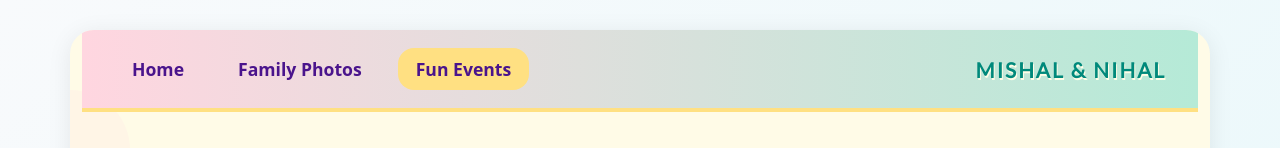
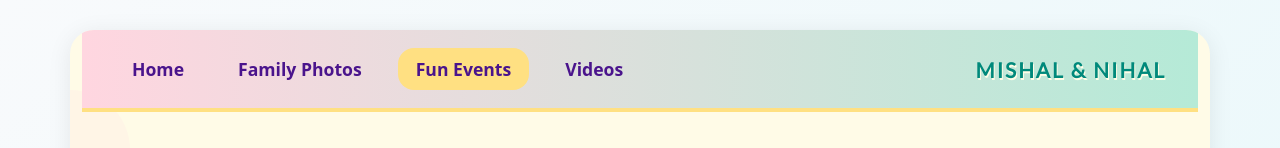
Before and after one commit to anas-k-k/mishal-nihal, a plain HTML site: page album2.html in a window 1280 px wide. Shown: the top 148 px of the page. Drawn offline with nearby package versions, Linux system fonts and the light colour scheme.

Commit message:
Add Videos link to navigation in album and albums pages

```diff
--- a/album2.html
+++ b/album2.html
@@ -27,6 +27,9 @@
           </div>
           <div class="nav-link-wrapper active-nav-link">
             <a href="album2.html">Fun Events</a>
+          </div>
+          <div class="nav-link-wrapper">
+            <a href="videos.html">Videos</a>
           </div>
         </div>
         <div class="right-side">
```
Also changed, not shown: albums.html (+3 -0 lines).
